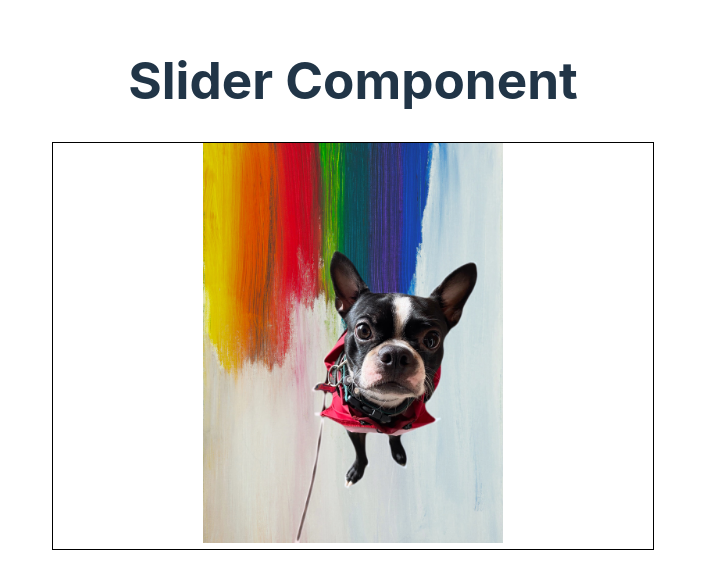
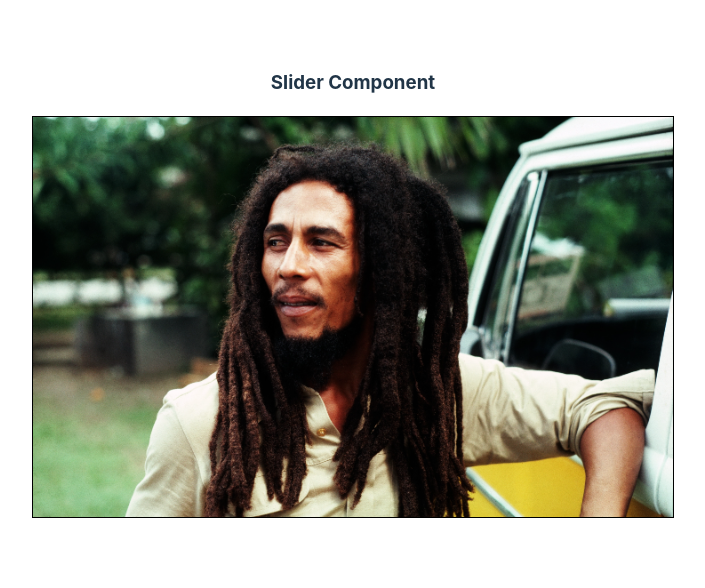
Before and after one commit to icampana/canvas-slides, a React (Vite) app: page / in a window 1280 px wide. Shown: the part 116-704 px from the top of the page, without its empty margins (287-992 px from the left). Built offline with nearby package versions, Linux system fonts and the light colour scheme.

Commit message:
Updated styling for the app

```diff
--- a/src/App.css
+++ b/src/App.css
@@ -9,9 +9,15 @@
 .container {
   border: 1px solid black;
   margin: 0 auto;
-  width: 600px;
+  width: 640px;
+  height: 400px;
+  overflow: hidden;
 }
 
 .dragging {
   cursor: grabbing;
 }
+
+.notDragging {
+  cursor: grab;
+}
--- a/src/App.tsx
+++ b/src/App.tsx
@@ -3,6 +3,7 @@ import Slider from './components/Slider'
 
 function App() {
   const images = [
+    '/slides/bm-5.png',
     '/slides/bm-1.jpg',
     '/slides/bm-2.jpg',
     '/slides/bm-3.jpg',
@@ -15,9 +16,9 @@ function App() {
 
   return (
     <>
-      <h1 className="title">Slider Component</h1>
+      <h3 className="title">Slider Component</h3>
       <div className="container">
-        <Slider images={images} onChange={onChange} width={600} height={400} />
+        <Slider images={images} onChange={onChange} width={640} height={400} />
       </div>
     </>
   )
```
